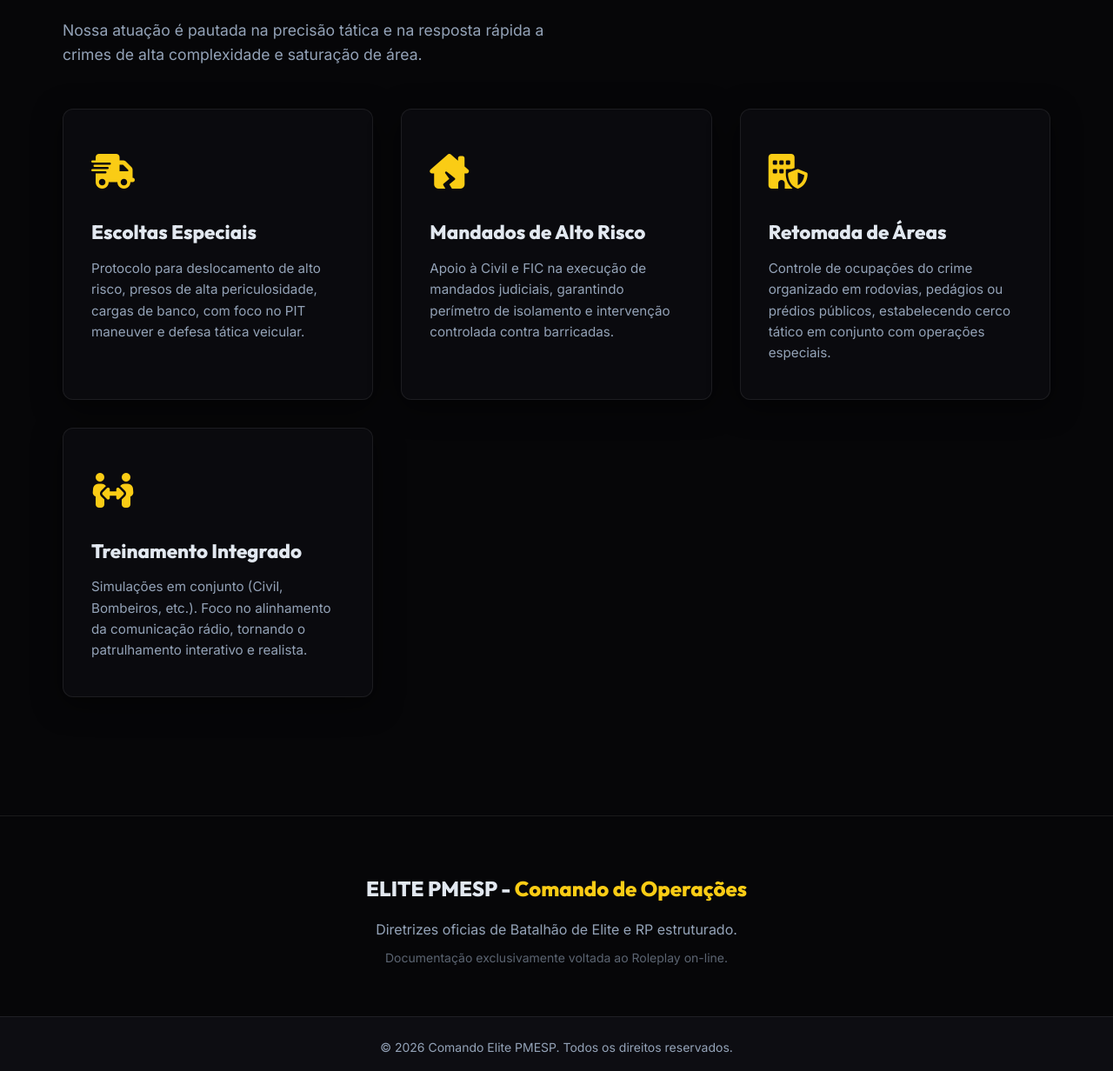
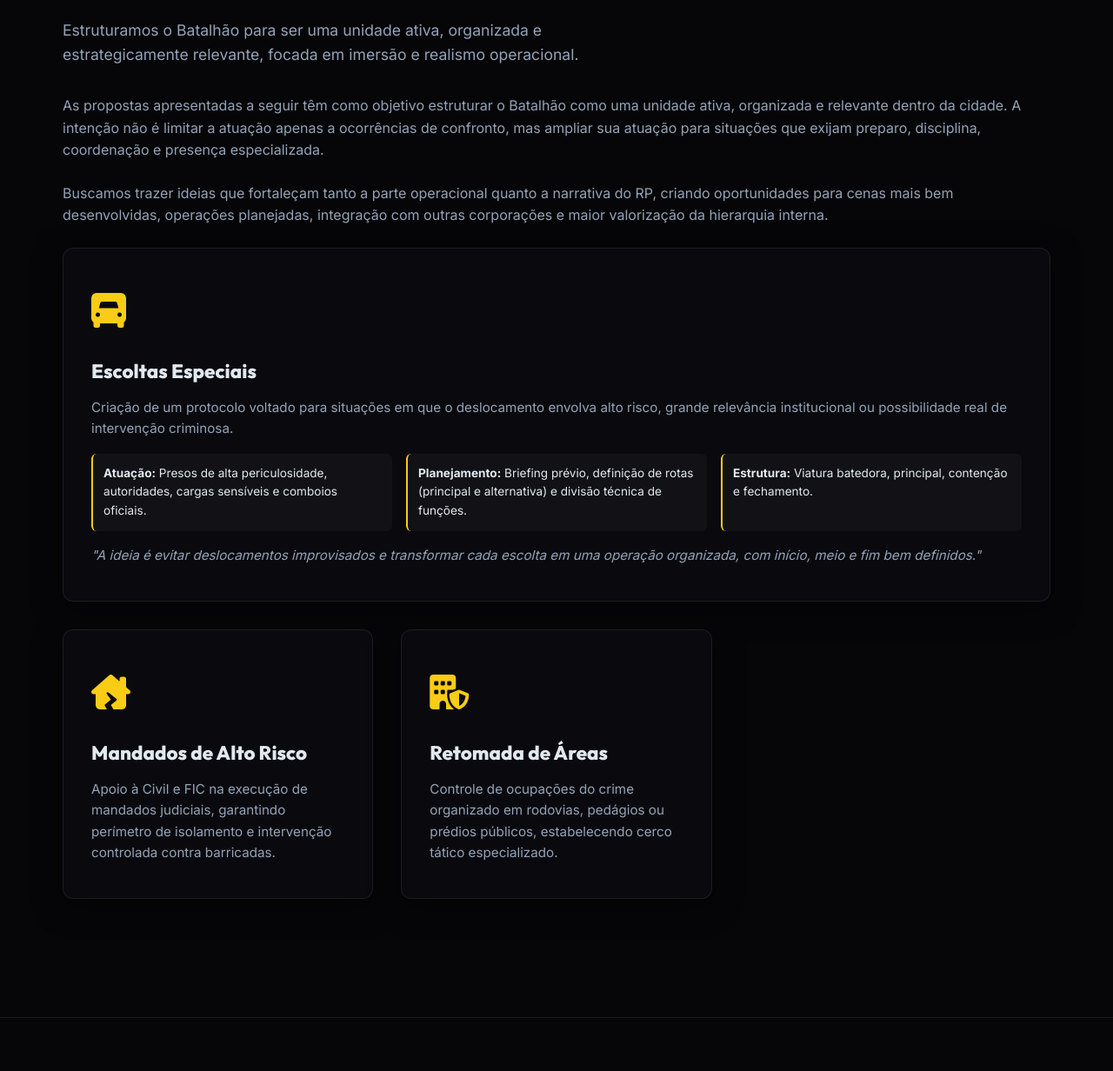
Before and after one commit to Igor0Wilson/Projeto-policia-gta-rp, a plain HTML site: page index.html in a window 1280 px wide. Shown: the part 660-1892 px from the top of the page at 87% size. Drawn offline with Linux system fonts and the light colour scheme.

Commit message:
segundo commit

```diff
--- a/assets/styles.css
+++ b/assets/styles.css
@@ -160,7 +160,7 @@ ul {
     align-items: center;
     justify-content: center;
     text-align: center;
-    background-image: url('elite_pmesp_hero_1777336176012.png'); /* The new Elite background */
+    background-image: url('bprv_bg.png'); /* Back to BPRv background */
     background-size: cover;
     background-position: center;
     background-attachment: fixed;
@@ -383,6 +383,29 @@ ul {
     color: var(--text-muted);
     font-size: 0.95rem;
 }
+
+.full-width-card {
+    grid-column: 1 / -1;
+}
+
+.detalhes-proposta ul {
+    list-style: none;
+    padding: 0;
+    margin: 1rem 0;
+    display: grid;
+    grid-template-columns: repeat(auto-fit, minmax(200px, 1fr));
+    gap: 1rem;
+}
+
+.detalhes-proposta li {
+    background: rgba(255, 255, 255, 0.03);
+    padding: 0.75rem;
+    border-radius: 6px;
+    font-size: 0.85rem;
+    border-left: 2px solid var(--accent-gold);
+}
+
+.italic { font-style: italic; }
 
 /* Hierarquia */
 .lista-patentes {
--- a/index.html
+++ b/index.html
@@ -3,8 +3,8 @@
 <head>
     <meta charset="UTF-8">
     <meta name="viewport" content="width=device-width, initial-scale=1.0">
-    <meta name="description" content="Diretrizes, Hierarquia e Operações da Elite da Polícia Militar de São Paulo.">
-    <title>ELITE PMESP - Comando de Operações Especiais</title>
+    <meta name="description" content="Informações, Cursos e Diretrizes do BPRV - Polícia Militar Rodoviária.">
+    <title>BPRV - Polícia Militar Rodoviária</title>
     <link rel="stylesheet" href="assets/styles.css">
     <link href="https://fonts.googleapis.com/css2?family=Outfit:wght@300;400;600;800&family=Inter:wght@300;400;500;700&display=swap" rel="stylesheet">
     <link rel="stylesheet" href="https://cdnjs.cloudflare.com/ajax/libs/font-awesome/6.4.0/css/all.min.css">
@@ -15,7 +15,7 @@
     <nav class="navbar" id="navbar">
         <div class="nav-container">
             <div class="logo">
-                <i class="fa-solid fa-shield-halved"></i> <span>ELITE PMESP</span>
+                <i class="fa-solid fa-car-burst"></i> <span>BPRV RP</span>
             </div>
             <!-- Abas da Navbar interligadas com as Tabs JS -->
             <ul class="nav-links main-nav-links">
@@ -34,14 +34,14 @@
     <header class="hero">
         <div class="hero-overlay"></div>
         <div class="hero-content fade-in-on-scroll">
-            <div class="badge">Comando de Elite - PMESP</div>
-            <h1>OPERACIONAIS</h1>
-            <h2>Força, Honra e Disciplina</h2>
+            <div class="badge">Batalhão de Polícia Militar Rodoviária</div>
+            <h1>BPRV</h1>
+            <h2>Honra, Força e Patrulhamento</h2>
             <p>
-                Este portal define as diretrizes estratégicas, a estrutura hierárquica e os protocolos de atuação da elite policial paulista no cenário tático.
+                O presente documento tem como objetivo apresentar nossas diretrizes, o sistema hierárquico, qualificações e o desenvolvimento de ações seguras e táticas na cidade.
             </p>
             <div class="hero-quote">
-                "Dignidade acima de tudo."
+                "Proteger, servir e honrar a farda."
             </div>
         </div>
     </header>
@@ -72,17 +72,32 @@
                 <!-- TAB 1: VISÃO GERAL E PROPOSTAS -->
                 <div id="tab-visao" class="tab-content active">
                     <div class="section-header">
-                        <h2>Diretrizes Operacionais</h2>
+                        <h2>Nossas Propostas</h2>
                         <div class="divider"></div>
-                        <p>Nossa atuação é pautada na precisão tática e na resposta rápida a crimes de alta complexidade e saturação de área.</p>
+                        <p>Estruturamos o Batalhão para ser uma unidade ativa, organizada e estrategicamente relevante, focada em imersão e realismo operacional.</p>
                     </div>
 
-                    <div class="cards-grid mt-4">
-                        <div class="proposta-card blur-glass">
-                            <div class="card-icon"><i class="fa-solid fa-truck-fast"></i></div>
+                    <div class="perfil-text mb-4">
+                        <p>As propostas apresentadas a seguir têm como objetivo estruturar o Batalhão como uma unidade ativa, organizada e relevante dentro da cidade. A intenção não é limitar a atuação apenas a ocorrências de confronto, mas ampliar sua atuação para situações que exijam preparo, disciplina, coordenação e presença especializada.</p>
+                        <p>Buscamos trazer ideias que fortaleçam tanto a parte operacional quanto a narrativa do RP, criando oportunidades para cenas mais bem desenvolvidas, operações planejadas, integração com outras corporações e maior valorização da hierarquia interna.</p>
+                    </div>
+
+                    <div class="cards-grid">
+                        <!-- Escoltas Especiais Detalhado -->
+                        <div class="proposta-card blur-glass full-width-card">
+                            <div class="card-icon"><i class="fa-solid fa-truck-front"></i></div>
                             <h3>Escoltas Especiais</h3>
-                            <p>Protocolo para deslocamento de alto risco, presos de alta periculosidade, cargas de banco, com foco no PIT maneuver e defesa tática veicular.</p>
+                            <p>Criação de um protocolo voltado para situações em que o deslocamento envolva alto risco, grande relevância institucional ou possibilidade real de intervenção criminosa.</p>
+                            <div class="detalhes-proposta mt-2">
+                                <ul>
+                                    <li><strong>Atuação:</strong> Presos de alta periculosidade, autoridades, cargas sensíveis e comboios oficiais.</li>
+                                    <li><strong>Planejamento:</strong> Briefing prévio, definição de rotas (principal e alternativa) e divisão técnica de funções.</li>
+                                    <li><strong>Estrutura:</strong> Viatura batedora, principal, contenção e fechamento.</li>
+                                </ul>
+                                <p class="mt-2 text-muted italic">"A ideia é evitar deslocamentos improvisados e transformar cada escolta em uma operação organizada, com início, meio e fim bem definidos."</p>
+                            </div>
                         </div>
+
                         <div class="proposta-card blur-glass">
                             <div class="card-icon"><i class="fa-solid fa-house-chimney-crack"></i></div>
                             <h3>Mandados de Alto Risco</h3>
@@ -91,12 +106,7 @@
                         <div class="proposta-card blur-glass">
                             <div class="card-icon"><i class="fa-solid fa-building-shield"></i></div>
                             <h3>Retomada de Áreas</h3>
-                            <p>Controle de ocupações do crime organizado em rodovias, pedágios ou prédios públicos, estabelecendo cerco tático em conjunto com operações especiais.</p>
-                        </div>
-                        <div class="proposta-card blur-glass">
-                            <div class="card-icon"><i class="fa-solid fa-people-arrows"></i></div>
-                            <h3>Treinamento Integrado</h3>
-                            <p>Simulações em conjunto (Civil, Bombeiros, etc.). Foco no alinhamento da comunicação rádio, tornando o patrulhamento interativo e realista.</p>
+                            <p>Controle de ocupações do crime organizado em rodovias, pedágios ou prédios públicos, estabelecendo cerco tático especializado.</p>
                         </div>
                     </div>
                 </div>
@@ -106,7 +116,7 @@
                     <div class="section-header">
                         <h2>Hierarquia e Organização</h2>
                         <div class="divider"></div>
-                        <p>A estrutura de comando da Elite PMESP é baseada em pilares de disciplina e competência técnica rigorosa.</p>
+                        <p>A estrutura de comando do BPRV é baseada em pilares de disciplina e competência técnica rigorosa.</p>
                     </div>
 
                     <!-- Estrutura de Grupos -->
@@ -226,7 +236,7 @@
                                 <ul class="curso-detalhes">
                                     <li><strong><i class="fa-solid fa-crosshairs"></i> O que ensina:</strong> Conduta em serviço e patrulha em áreas quentes (comunidades, praças de tráfico). Não agir de forma abusiva.</li>
                                     <li><strong><i class="fa-solid fa-book-open"></i> Metodologia:</strong> Abordagens coordenadas, bloqueios móveis, uso adequado do rádio com "comunicação limpa", atuação de <strong>Operadores de Escudo</strong> em tumultos ou incursões de risco.</li>
-                                    <li><strong><i class="fa-solid fa-check"></i> Foco do Documento:</strong> Transmitir controle e preparo institucional da Elite/Choque sem parecer autoritário sem motivo, gerando Cenas Imersivas.</li>
+                                    <li><strong><i class="fa-solid fa-check"></i> Foco do Documento:</strong> Transmitir controle e preparo institucional do BPRV/Choque sem parecer autoritário sem motivo, gerando Cenas Imersivas.</li>
                                 </ul>
                             </div>
                         </div>
@@ -257,8 +267,10 @@
 
                     <div class="grid-2 mt-4">
                         <div class="perfil-text">
-                            <h3>Gestão e Perfil de Agentes</h3>
-                            <p>Buscamos criar uma experiência rigorosa e militarista pro corporativo local. Os membros propostos possuem entendimento consolidado, sabem interpretar papéis policiais coesos de stress agudo (P1) à frieza e negociação.</p>
+                            <h3>Perfil da Equipe</h3>
+                            <p>Nossa equipe é composta por membros com alto nível de disciplina, maturidade e experiência, tanto dentro quanto fora do RP. Todos os integrantes do grupo servem ou já serviram ao <strong>Exército Brasileiro</strong>, o que traz para a equipe uma base sólida de hierarquia, responsabilidade, cumprimento de ordens e respeito às regras.</p>
+                            <p>Essa vivência militar contribui diretamente para a forma como conduzimos o Batalhão. São pessoas acostumadas a trabalhar com disciplina, limites, cadeia de comando e postura adequada diante de situações de pressão. Isso fortalece a proposta de criar uma unidade séria, imersiva e bem estruturada.</p>
+                            <p>Além da experiência militar, todos possuem uma trajetória consolidada no RP, com foco em desenvolver narrativas realistas e envolventes, respeitando sempre a imersão da cidade.</p>
                             <div class="leadership mt-3 blur-glass">
                                 <div class="leader-card">
                                     <i class="fa-solid fa-star"></i>
@@ -316,13 +328,13 @@
     <footer>
         <div class="container">
             <div class="footer-content">
-                <div class="footer-logo">ELITE PMESP - <span>Comando de Operações</span></div>
-                <p>Diretrizes oficias de Batalhão de Elite e RP estruturado.</p>
+                <div class="footer-logo">BPRV RP - <span>Polícia Militar Rodoviária</span></div>
+                <p>Diretrizes oficias de Batalhão e RP estruturado.</p>
                 <p class="footer-disclaimer">Documentação exclusivamente voltada ao Roleplay on-line.</p>
             </div>
         </div>
         <div class="footer-bottom">
-            <p>&copy; 2026 Comando Elite PMESP. Todos os direitos reservados.</p>
+            <p>&copy; 2026 Comando BPRV. Todos os direitos reservados.</p>
         </div>
     </footer>
 
```
